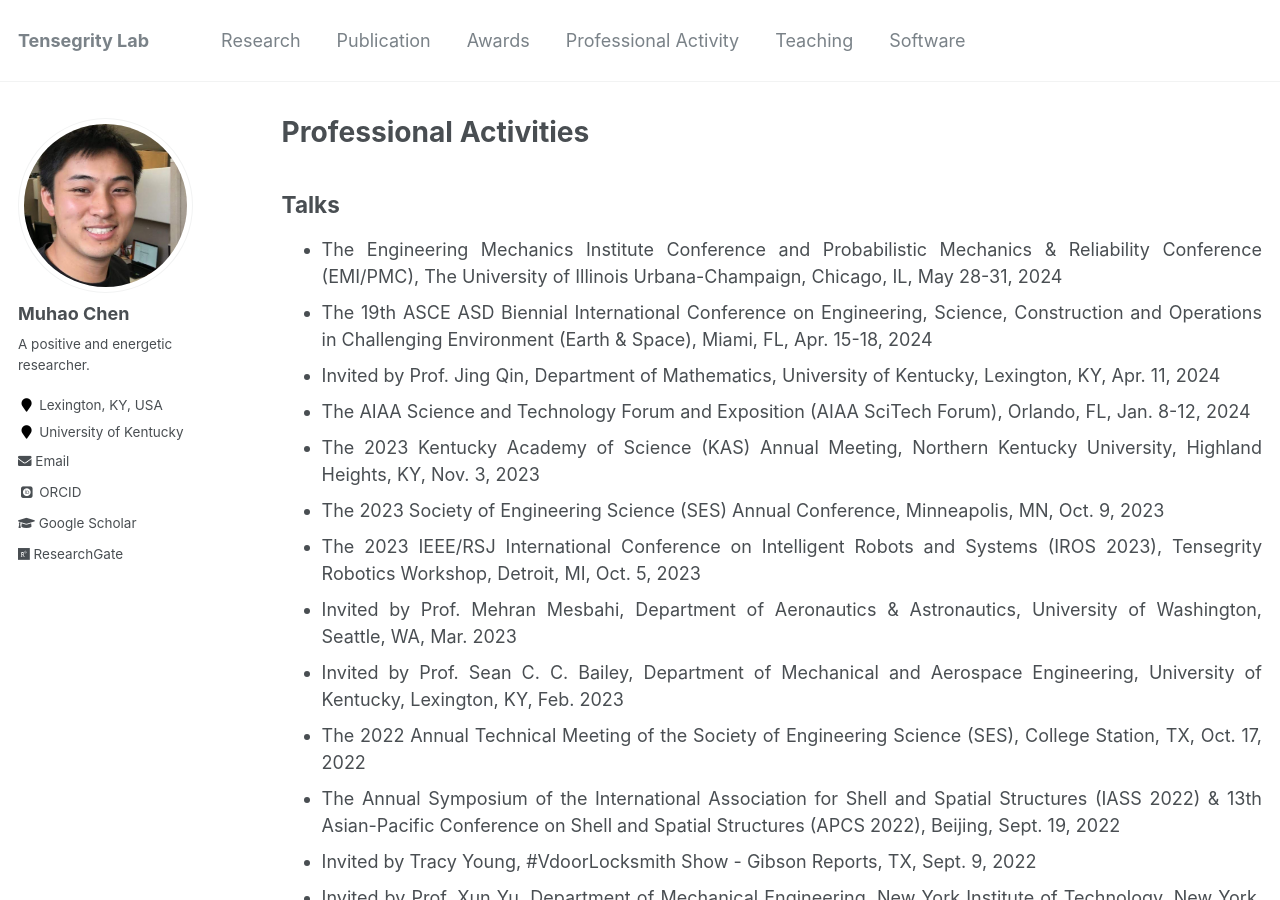
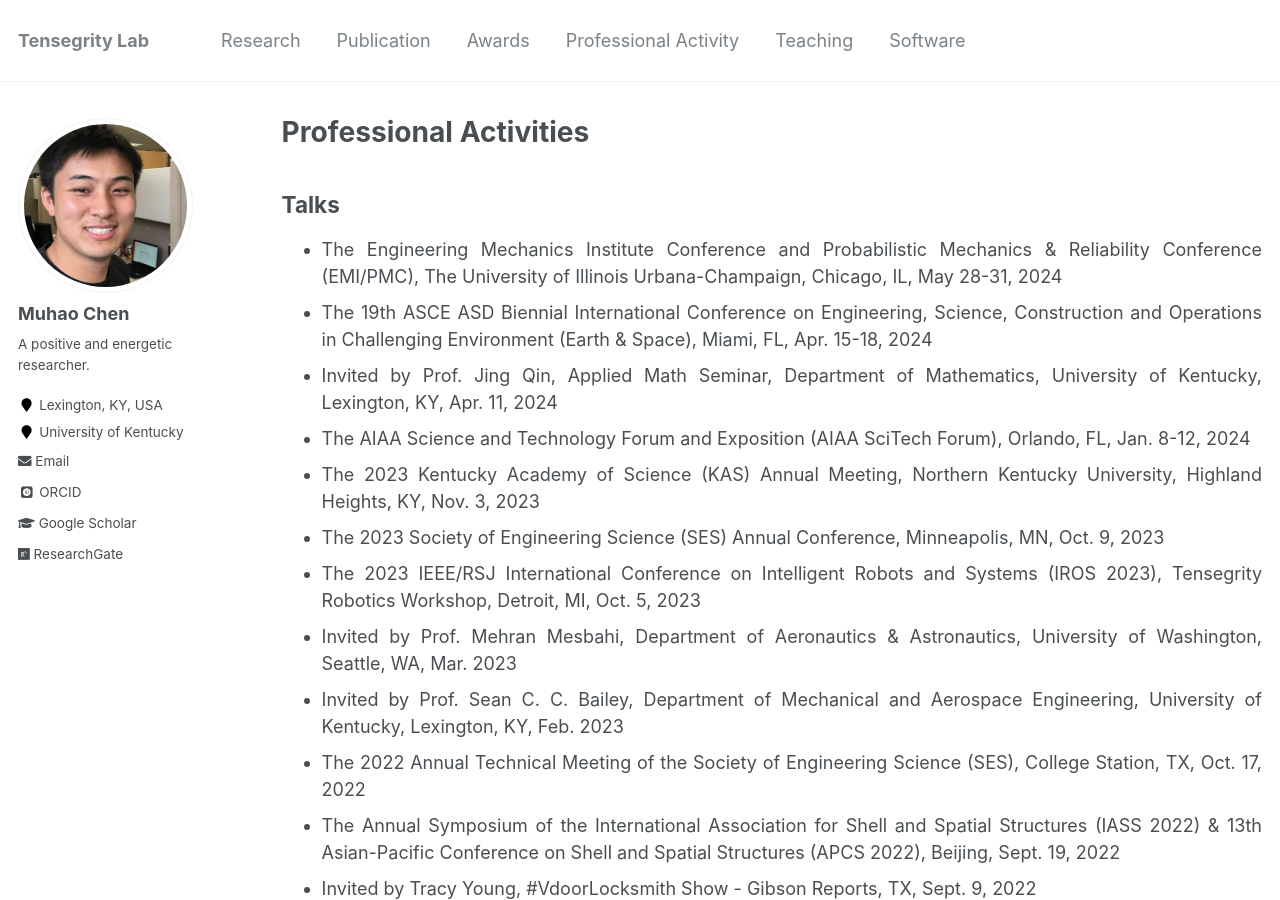
Before and after one commit to Muhao-Chen/muhao-chen.github.io, a Jekyll site: the page built from _pages/professional-activities.md, in a window 1280 px wide and 900 px high. Built offline with Jekyll 4.4.1, drawn with Linux system fonts in a browser that asks for light colours; some web fonts are replaced.

Commit message:
Update professional-activities.md

```diff
--- a/_pages/professional-activities.md
+++ b/_pages/professional-activities.md
@@ -15,7 +15,7 @@ toc_max_header: 1
 <!-- <ol reversed> -->
 - The Engineering Mechanics Institute Conference and Probabilistic Mechanics & Reliability Conference (EMI/PMC), The University of Illinois Urbana-Champaign, Chicago, IL, May 28-31, 2024
 - The 19th ASCE ASD Biennial International Conference on Engineering, Science, Construction and Operations in Challenging Environment (Earth & Space), Miami, FL, Apr. 15-18, 2024
-- Invited by Prof. Jing Qin, Department of Mathematics, University of Kentucky, Lexington, KY, Apr. 11, 2024
+- Invited by Prof. Jing Qin, Applied Math Seminar, Department of Mathematics, University of Kentucky, Lexington, KY, Apr. 11, 2024
 - The AIAA Science and Technology Forum and Exposition (AIAA SciTech Forum), Orlando, FL, Jan. 8-12, 2024
 - The 2023 Kentucky Academy of Science (KAS) Annual Meeting, Northern Kentucky University, Highland Heights, KY, Nov. 3, 2023
 - The 2023 Society of Engineering Science (SES) Annual Conference, Minneapolis, MN, Oct. 9, 2023
```
